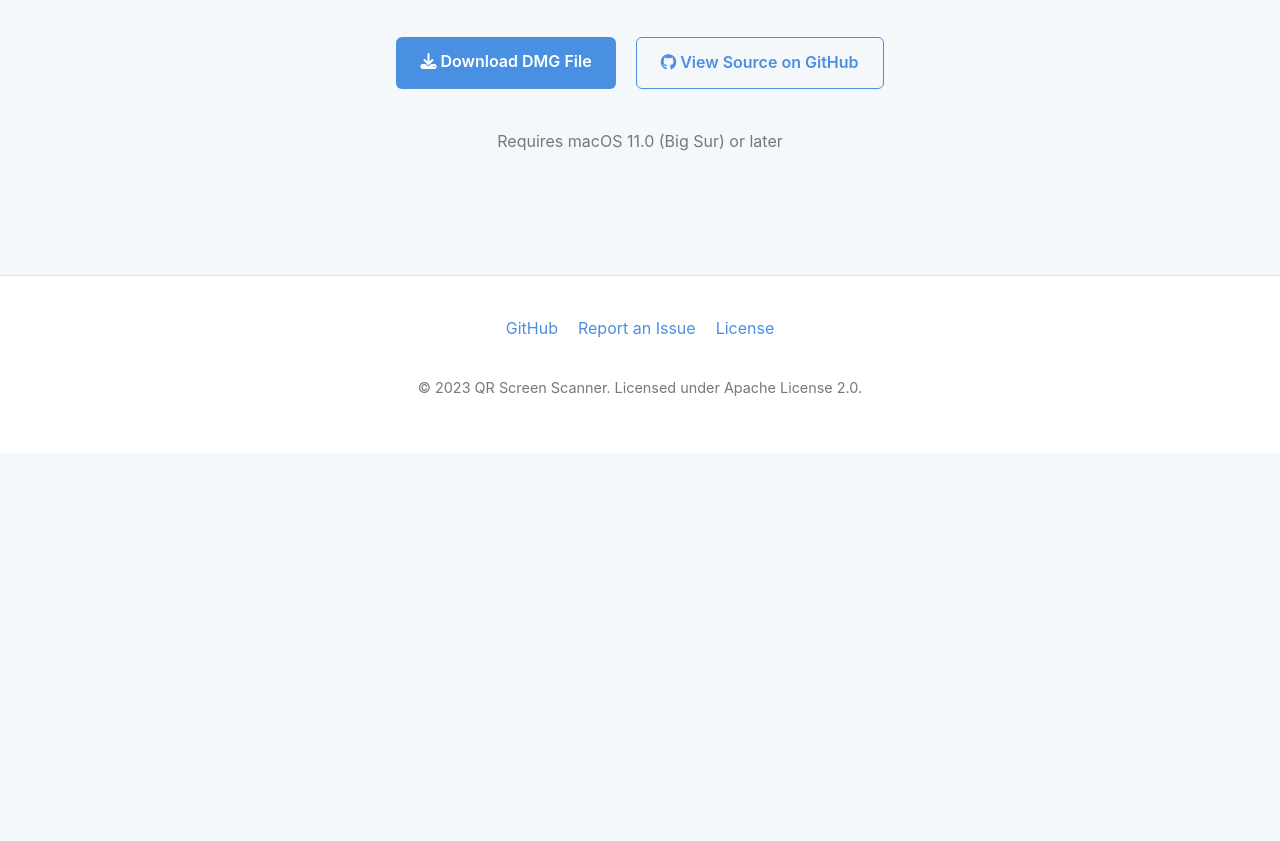
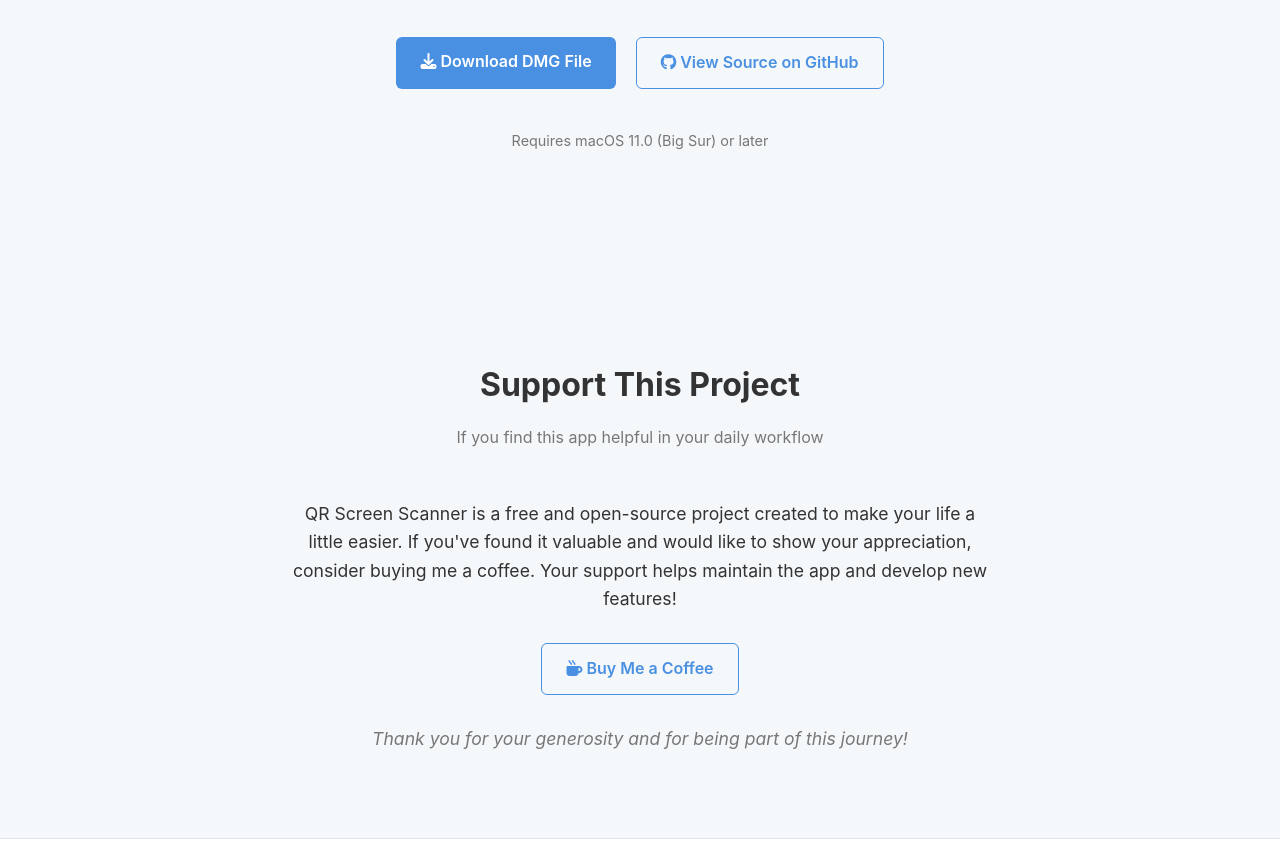
Before and after one commit to andrewmkhoury/qr-scanner, a plain HTML site: page docs/index.html in a window 1280 px wide. Shown: the part 4205-5046 px from the top of the page. Before the commit the page ends 4658 px from the top, so only its background shows below. Drawn offline with Linux system fonts and the light colour scheme.

Commit message:
Add polite donation link to website

```diff
--- a/docs/index.html
+++ b/docs/index.html
@@ -292,6 +292,38 @@
             margin-bottom: 40px;
         }
 
+        .download p:last-child {
+            margin-top: 20px;
+            font-size: 0.9rem;
+            color: var(--light-text);
+        }
+
+        .support {
+            padding: 60px 0;
+            background-color: var(--bg-color);
+            text-align: center;
+        }
+
+        .support-content {
+            max-width: 700px;
+            margin: 0 auto;
+        }
+
+        .support-content p {
+            margin-bottom: 25px;
+            font-size: 1.1rem;
+        }
+
+        .support-options {
+            margin: 30px 0;
+        }
+
+        .support-note {
+            font-size: 0.95rem;
+            color: var(--light-text);
+            font-style: italic;
+        }
+
         footer {
             background-color: var(--card-bg);
             border-top: 1px solid var(--border-color);
@@ -350,6 +382,14 @@
 
             .cta-button {
                 width: 100%;
+            }
+
+            .support-content {
+                padding: 0 15px;
+            }
+
+            .support-content p {
+                font-size: 1rem;
             }
         }
     </style>
@@ -537,6 +577,24 @@
         </div>
     </section>
 
+    <section class="support">
+        <div class="container">
+            <div class="section-header">
+                <h2>Support This Project</h2>
+                <p>If you find this app helpful in your daily workflow</p>
+            </div>
+            <div class="support-content">
+                <p>QR Screen Scanner is a free and open-source project created to make your life a little easier. If you've found it valuable and would like to show your appreciation, consider buying me a coffee. Your support helps maintain the app and develop new features!</p>
+                <div class="support-options">
+                    <a href="https://www.buymeacoffee.com/andrewmkhoury" class="cta-button cta-button-secondary" target="_blank" rel="noopener">
+                        <i class="fas fa-mug-hot"></i> Buy Me a Coffee
+                    </a>
+                </div>
+                <p class="support-note">Thank you for your generosity and for being part of this journey!</p>
+            </div>
+        </div>
+    </section>
+
     <footer>
         <div class="container footer-content">
             <div class="footer-links">
```
